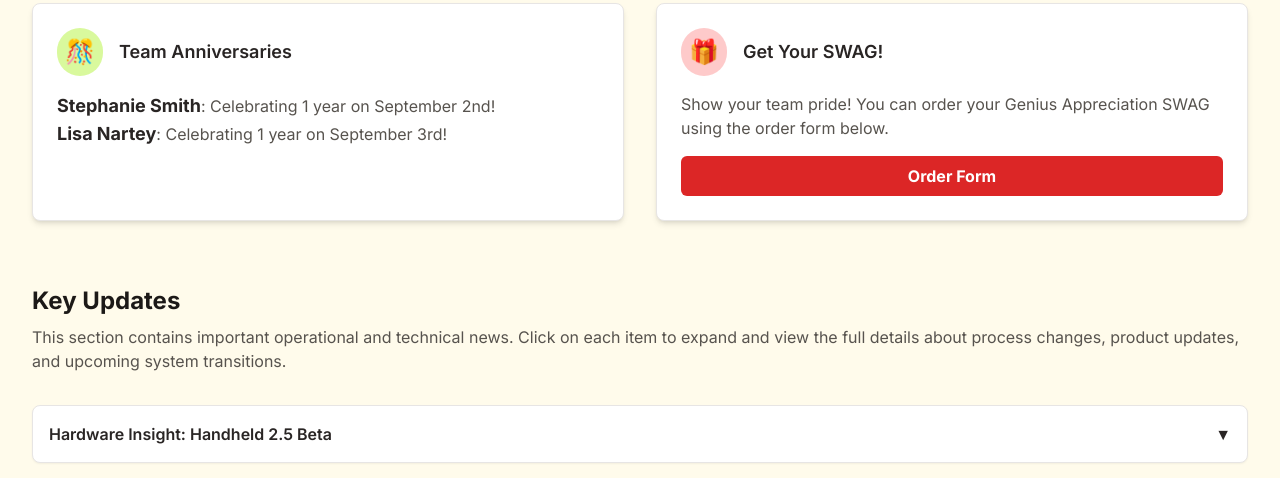
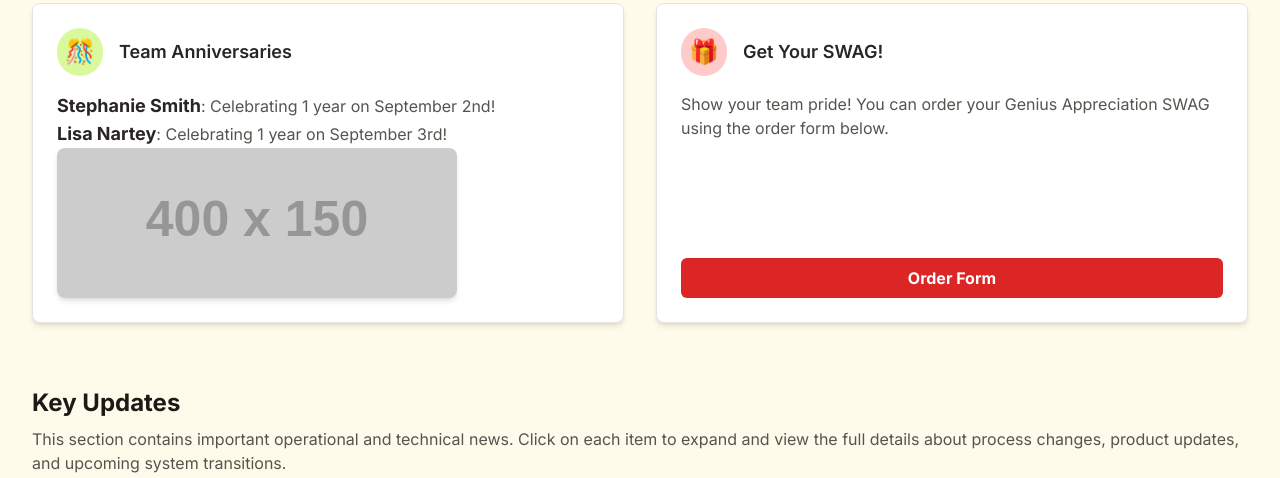
Before and after one commit to lcc337-gif/Issue-3-Week-36-2025, a plain HTML site: page index.html in a window 1280 px wide. Shown: the part 1990-2468 px from the top of the page. Drawn offline with nearby package versions, Linux system fonts and the light colour scheme; placeholder pictures from the web are drawn by us.

Commit message:
Update index.html

```diff
--- a/index.html
+++ b/index.html
@@ -165,6 +165,7 @@
                     <ul class="text-stone-600">
                         <li><span class="font-bold text-lg text-stone-800">Stephanie Smith</span>: Celebrating 1 year on September 2nd!</li>
                         <li><span class="font-bold text-lg text-stone-800">Lisa Nartey</span>: Celebrating 1 year on September 3rd!</li>
+                        <img src="https://placehold.co/400x150/fde047/535353?text=Great+job%21%21" alt="A banner that says 'Congrats!!'" class="rounded-lg shadow-md">
                     </ul>
                 </div>
                 <div class="bg-white p-6 rounded-lg shadow-md border border-stone-200 flex flex-col justify-center">
```
